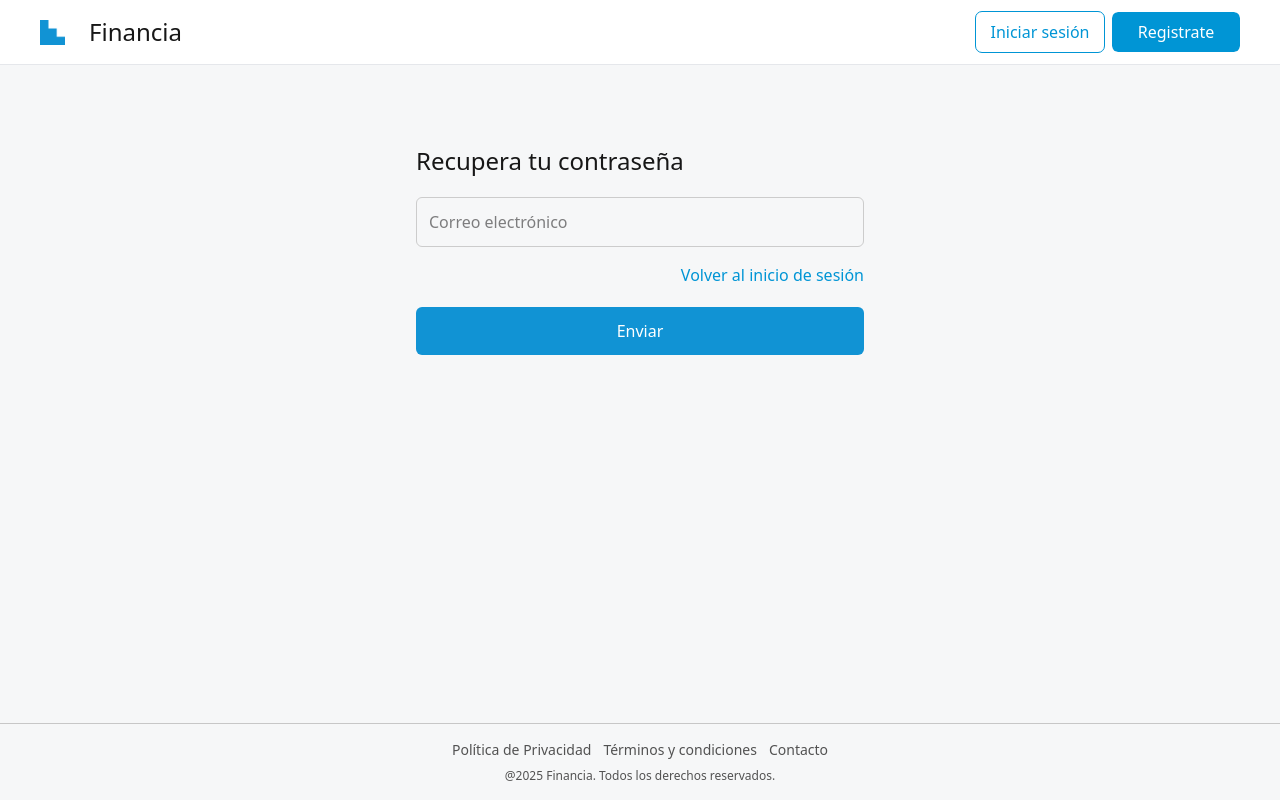
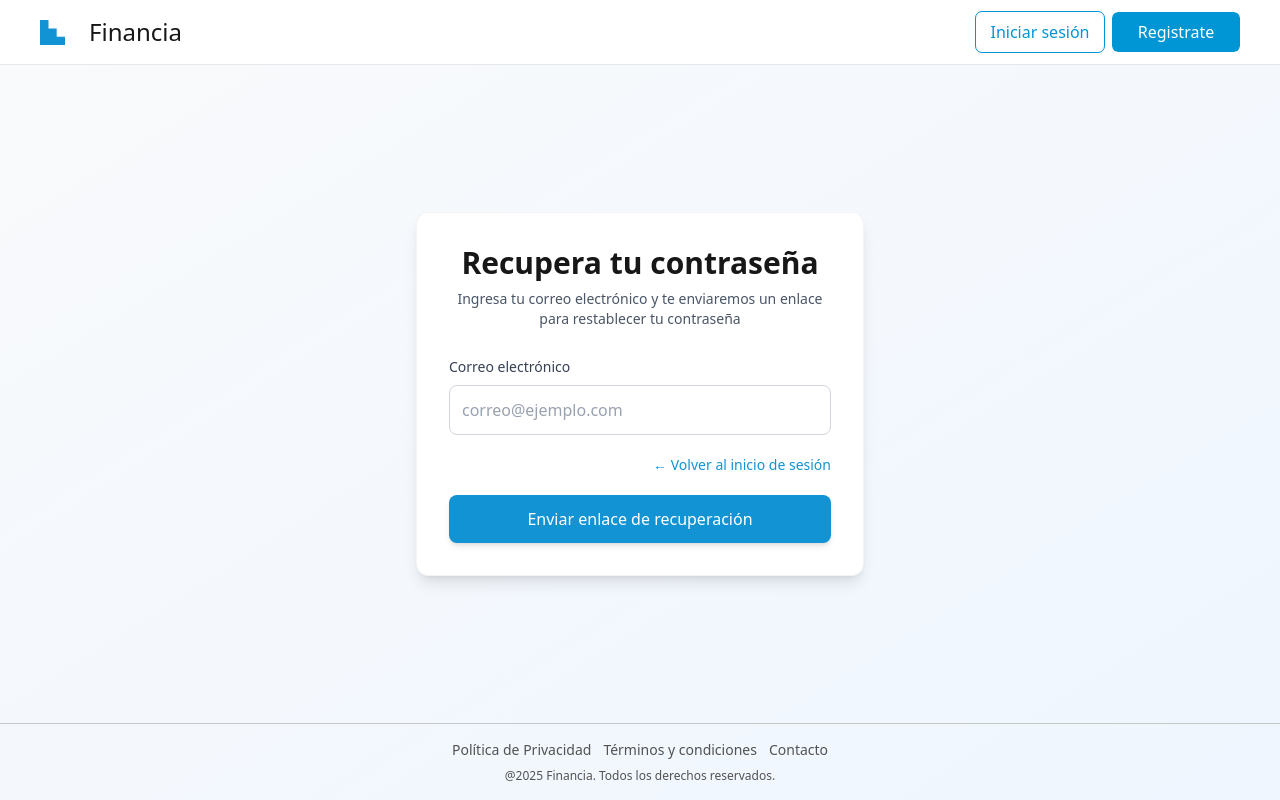
Before and after one commit to cterryc/pyme, a React (Vite) app in the folder front/: page /reset-password in a window 1280 px wide. Built offline with nearby package versions, Linux system fonts and the light colour scheme.

Commit message:
style: Enhance ResetPassword page layout and improve form accessibility

```diff
--- a/front/src/pages/ResetPassword.tsx
+++ b/front/src/pages/ResetPassword.tsx
@@ -87,18 +87,29 @@ export const ResetPasword = () => {
   }
 
   return (
-    <div className='flex flex-col min-h-screen'>
+    <div className='flex flex-col min-h-screen bg-gradient-to-br from-gray-50 to-blue-50'>
       <Header />
       {!resetPassToken ? (
-        <div className='flex-1 flex justify-center items-start'>
-          {/* <section className='w-full max-w-md p-9 border-1 border-[#ccc] self-start my-15 rounded-md shadow-xl '> */}
-          <section className='my-20 w-md'>
+        <div className='flex-1 flex justify-center items-center px-4 py-12'>
+          <section className='w-full max-w-md bg-white p-8 rounded-xl shadow-lg border border-gray-100'>
             {!isDone ? (
-              <form className={`flex flex-col gap-0`} onSubmit={handleSubmit(onSubmit)}>
-                <h2 className='text-2xl  text-[var(--font-title-light)] font-medium mb-5'>Recupera tu contraseña</h2>
+              <form className='flex flex-col gap-5' onSubmit={handleSubmit(onSubmit)}>
+                <div className='text-center mb-2'>
+                  <h2 className='text-3xl text-[var(--font-title-light)] font-semibold mb-2'>
+                    Recupera tu contraseña
+                  </h2>
+                  <p className='text-gray-600 text-sm'>
+                    Ingresa tu correo electrónico y te enviaremos un enlace para restablecer tu contraseña
+                  </p>
+                </div>
+
                 <div className='flex flex-col gap-2'>
+                  <label htmlFor='email' className='text-sm font-medium text-gray-700'>
+                    Correo electrónico
+                  </label>
                   <input
-                    type='text'
+                    id='email'
+                    type='email'
                     {...register('email', {
                       required: 'El email es obligatorio',
                       pattern: {
@@ -106,71 +117,120 @@ export const ResetPasword = () => {
                         message: 'Ingresa un email válido'
                       }
                     })}
-                    className='border border-[#ccc] rounded-md p-3 w-full placeholder:text-[#7d7d7e] text-gray-600 outline-none '
-                    placeholder='Correo electrónico'
-                    // style={{ borderColor: 'red' }}
+                    className={`border ${errors.email ? 'border-red-400 focus:ring-red-200' : 'border-gray-300 focus:ring-blue-200'} rounded-lg p-3 w-full placeholder:text-gray-400 text-gray-700 outline-none focus:ring-2 focus:border-transparent transition-all`}
+                    placeholder='correo@ejemplo.com'
                   />
-                  {errors.email?.message && <p className='text-red-500'>{errors.email?.message.toString()}</p>}
+                  {errors.email?.message && (
+                    <p className='text-red-500 text-sm flex items-center gap-1'>
+                      <span>⚠</span> {errors.email?.message.toString()}
+                    </p>
+                  )}
                 </div>
+
                 <div className='flex justify-end'>
-                  <Link to='/inicio-sesion' className='text-[#0095d5] text-right mt-4 cursor-pointer hover:underline'>
-                    Volver al inicio de sesión
+                  <Link
+                    to='/inicio-sesion'
+                    className='text-[var(--primary)] text-sm font-medium hover:underline hover:text-[#28a9d6ff] transition-colors'
+                  >
+                    ← Volver al inicio de sesión
                   </Link>
                 </div>
 
-                <input
+                <button
                   type='submit'
-                  value='Enviar'
                   disabled={isPending}
-                  className='bg-[var(--primary)] py-3 text-white cursor-pointer mt-5 rounded-md hover:bg-[#28a9d6ff] duration-150'
-                  style={{ background: isPending ? 'gray' : '' }}
-                />
+                  className='bg-[var(--primary)] py-3 px-6 text-white font-medium cursor-pointer rounded-lg hover:bg-[#28a9d6ff] disabled:bg-gray-400 disabled:cursor-not-allowed transition-all duration-150 shadow-md hover:shadow-lg'
+                >
+                  {isPending ? 'Enviando...' : 'Enviar enlace de recuperación'}
+                </button>
               </form>
             ) : (
-              <div className='flex flex-col gap-2'>
-                <h3 className='text-2xl font-medium text-[var(--font-title-light)] mb-5'>
-                  Su solicitud ha sido enviada
+              <div className='flex flex-col gap-6 text-center'>
+                <div className='mx-auto w-16 h-16 bg-green-100 rounded-full flex items-center justify-center mb-2'>
+                  <span className='text-3xl'>✓</span>
+                </div>
+                <h3 className='text-2xl font-semibold text-[var(--font-title-light)]'>
+                  Solicitud enviada
                 </h3>
-                <p className='text-md mb-5'>Si su correo está registrado, recibirá un correo para continuar.</p>
-                <p className='text-[var(--primary)] mb-5 text-center'>¿Aún no recibes el correo electrónico?</p>
+                <p className='text-gray-600 leading-relaxed'>
+                  Si tu correo está registrado, recibirás un enlace para restablecer tu contraseña en los próximos minutos.
+                </p>
+                <p className='text-sm text-gray-500'>
+                  Revisa tu bandeja de entrada y la carpeta de spam.
+                </p>
+                <div className='border-t border-gray-200 pt-6 mt-2'>
+                  <p className='text-[var(--primary)] font-medium mb-4'>¿Aún no recibes el correo electrónico?</p>
                   <button
                     onClick={() => {
                       setIsDone(false)
                     }}
-                  className='bg-[#0095d5] text-white outline-1 h-10 w-32 rounded-md hover:bg-[#28a9d6] transition-colors cursor-pointer self-center'
+                    className='bg-[var(--primary)] text-white font-medium px-6 py-3 rounded-lg hover:bg-[#28a9d6ff] transition-all duration-150 shadow-md hover:shadow-lg'
                   >
-                  Reenviar
+                    Reenviar correo
                   </button>
+                </div>
               </div>
             )}
           </section>
         </div>
       ) : (
-        <div className='flex-1 content-center'>
-          <form className='flex flex-col gap-0 m-auto max-w-md' onSubmit={handleSubmitPass(onSubmitNewPass)}>
-            <h2 className='text-2xl  text-[var(--font-title-light)] font-medium mb-5'>Recupera tu contraseña</h2>
-            <div className='flex flex-col gap-2'>
-              <label>Nueva contraseña</label>
-              <input type='text' className='border p-2 border-[#D1D5DB] rounded-md' {...registerPass('password')} />
-              {errorsPass.password && <p className='text-red-500'>{errorsPass.password.message}</p>}
-            </div>
-            <div className='flex flex-col gap-2'>
-              <label>Confirme la nueva contraseña</label>
-              <input
-                type='text'
-                {...registerPass('confirmPassword')}
-                className='border p-2 border-[#D1D5DB] rounded-md'
-              />
-              {errorsPass.confirmPassword && <p className='text-red-500'>{errorsPass.confirmPassword.message}</p>}
+        <div className='flex-1 flex justify-center items-center px-4 py-12'>
+          <form
+            className='flex flex-col gap-6 w-full max-w-md bg-white p-8 rounded-xl shadow-lg border border-gray-100'
+            onSubmit={handleSubmitPass(onSubmitNewPass)}
+          >
+            <div className='text-center mb-2'>
+              <h2 className='text-3xl text-[var(--font-title-light)] font-semibold mb-2'>
+                Nueva contraseña
+              </h2>
+              <p className='text-gray-600 text-sm'>
+                Ingresa tu nueva contraseña para completar el proceso
+              </p>
             </div>
 
+            <div className='flex flex-col gap-2'>
+              <label htmlFor='password' className='text-sm font-medium text-gray-700'>
+                Nueva contraseña
+              </label>
               <input
+                id='password'
+                type='password'
+                className={`border ${errorsPass.password ? 'border-red-400 focus:ring-red-200' : 'border-gray-300 focus:ring-blue-200'} p-3 rounded-lg outline-none focus:ring-2 focus:border-transparent transition-all text-gray-700`}
+                {...registerPass('password')}
+                placeholder='Mínimo 8 caracteres'
+              />
+              {errorsPass.password && (
+                <p className='text-red-500 text-sm flex items-center gap-1'>
+                  <span>⚠</span> {errorsPass.password.message}
+                </p>
+              )}
+            </div>
+
+            <div className='flex flex-col gap-2'>
+              <label htmlFor='confirmPassword' className='text-sm font-medium text-gray-700'>
+                Confirmar nueva contraseña
+              </label>
+              <input
+                id='confirmPassword'
+                type='password'
+                {...registerPass('confirmPassword')}
+                className={`border ${errorsPass.confirmPassword ? 'border-red-400 focus:ring-red-200' : 'border-gray-300 focus:ring-blue-200'} p-3 rounded-lg outline-none focus:ring-2 focus:border-transparent transition-all text-gray-700`}
+                placeholder='Repite la contraseña'
+              />
+              {errorsPass.confirmPassword && (
+                <p className='text-red-500 text-sm flex items-center gap-1'>
+                  <span>⚠</span> {errorsPass.confirmPassword.message}
+                </p>
+              )}
+            </div>
+
+            <button
               type='submit'
-              value='Enviar'
               disabled={isPendingPass}
-              className='bg-[var(--primary)] px-5 py-3 text-white cursor-pointer mt-5 rounded-md hover:bg-[#28a9d6ff] duration-150'
-              style={{ background: isPendingPass ? 'gray' : '' }}
-            />
+              className='bg-[var(--primary)] px-6 py-3 text-white font-medium cursor-pointer rounded-lg hover:bg-[#28a9d6ff] disabled:bg-gray-400 disabled:cursor-not-allowed transition-all duration-150 shadow-md hover:shadow-lg mt-2'
+            >
+              {isPendingPass ? 'Actualizando...' : 'Restablecer contraseña'}
+            </button>
           </form>
         </div>
       )}
```
Lines whose indentation alone changed are shown as unchanged.
